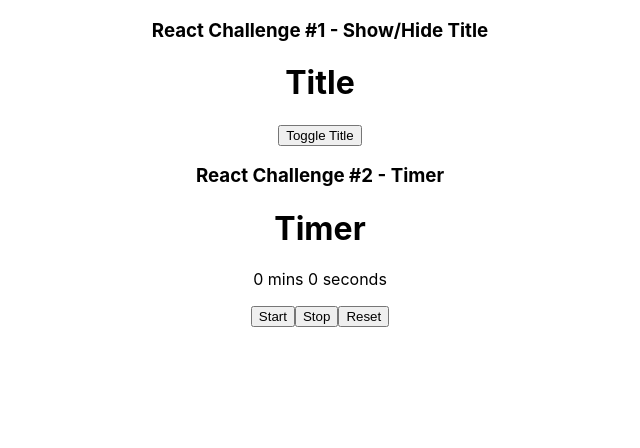
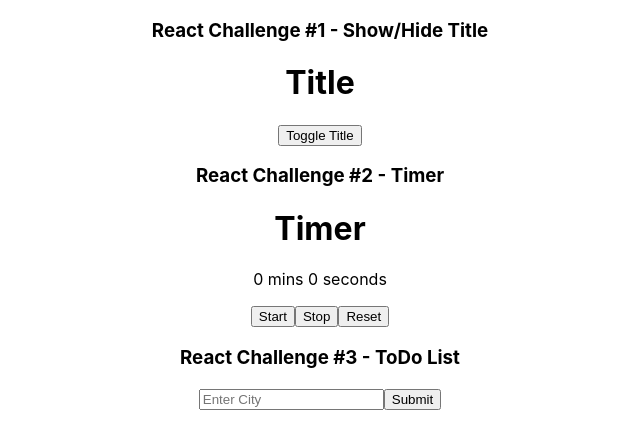
Before and after one commit to nproctor/ReactChallenges, a React (Create React App) app: page / in a window 1280 px wide. Shown: the top 448 px of the page, without its empty margins (320-960 px from the left). Built offline with nearby package versions, Linux system fonts and the light colour scheme.

Commit message:
Add ToDo List component to Appp

```diff
--- a/src/App.tsx
+++ b/src/App.tsx
@@ -1,12 +1,14 @@
 import './App.css';
 import ShowHideTitle from './ShowHideTitle';
 import Timer from './Timer';
+import ToDoList from './ToDoList';
 
 function App() {
   return (
     <div className="App">
       <ShowHideTitle/>
       <Timer/>
+      <ToDoList/>
     </div>
   );
 }
```
